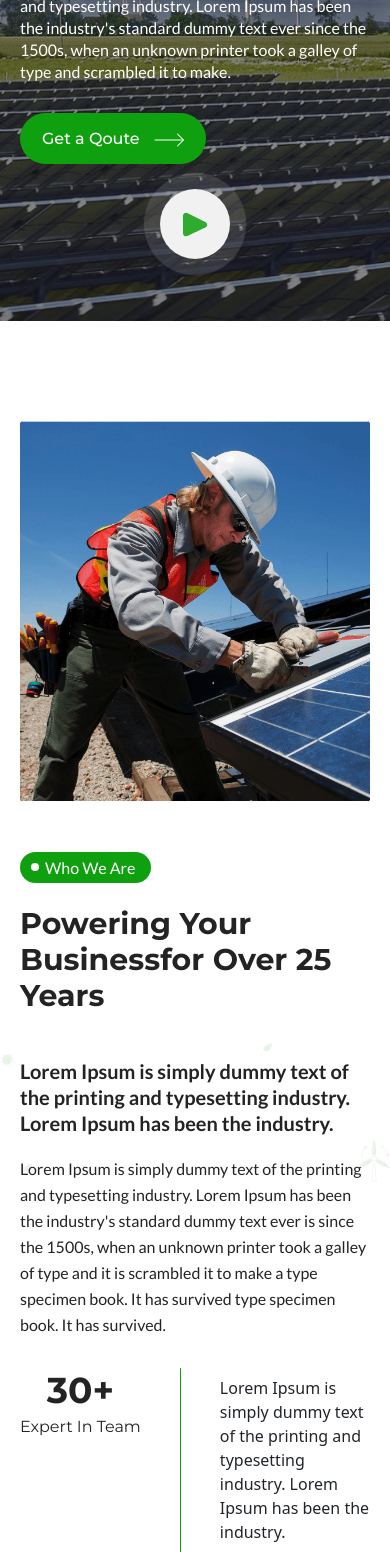
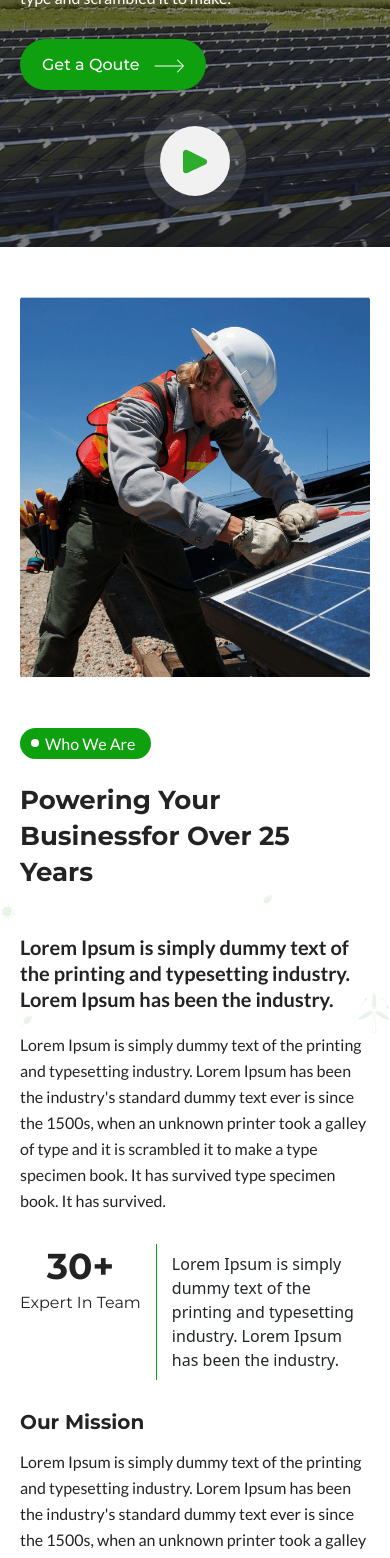
Before and after one commit to Rsuraj143/Troo-Solar, a React (Create React App) app: page / in a window 390 px wide. Shown: the part 420-1978 px from the top of the page. Built offline with nearby package versions, Linux system fonts and the light colour scheme.

Commit message:
blog components bugs clear

```diff
--- a/src/Components/AboutComponent/AboutComponent.css
+++ b/src/Components/AboutComponent/AboutComponent.css
@@ -121,4 +121,11 @@
   #troo-da-who-we-are-section .container {
     padding: 0 20px;
   }
+  .ex-dest {
+    margin-left: 15px;
+    padding-left: 15px;
+  }
+  #troo-da-who-we-are-section{
+    padding: 50px 0;
+  }
 }
--- a/src/Components/BlogComponent/BlogComponent.css
+++ b/src/Components/BlogComponent/BlogComponent.css
@@ -295,7 +295,6 @@ section#troo-da-service-deails-section
   .search-container form {
     position: relative;
     display: initial;
-    /* left: -15px; */
   }
   section#troo-da-news-section {
     padding-top: 50px;
--- a/src/Components/HeroComponent/HeroComponent.css
+++ b/src/Components/HeroComponent/HeroComponent.css
@@ -328,7 +328,7 @@ ul.breadcrumb li a:hover{
   button.videobtn {
     width: 70px;
     height: 70px;
-    margin: 34px auto 0 auto;
+    margin: 45px auto 0 auto;
   }
   .bg{  width: 70px; height: 70px;}
   .sub-page.tile span br { display: none;}
@@ -338,4 +338,8 @@ ul.breadcrumb li a:hover{
   #troo-da-hero-section .container{
     padding: 0px 20px;
   }
+  #troo-da-hero-section {
+    padding-top: 150px;
+    padding-bottom: 51px;
 }
+}
--- a/src/Components/ProjectComponent/ProjectComponent.css
+++ b/src/Components/ProjectComponent/ProjectComponent.css
@@ -386,4 +386,7 @@ img.hover-im {
   #troo-da-about-latest-projects-section .container{
     padding: 0 20px;
   }
+  #troo-da-projects-section{
+    padding: 50px 0;
+  }
 }
--- a/src/Components/ServiceComonent/ServiceComonent.css
+++ b/src/Components/ServiceComonent/ServiceComonent.css
@@ -139,4 +139,7 @@ section#troo-da-offer-section .read-cta {
   .services-list .troo-da-service-list-section .container{
     padding: 0 20px;
   }
+  #troo-da-offer-section{
+    padding: 50px 0;
+  }
 }
--- a/src/Components/WorkingProcess/WorkingProcess.css
+++ b/src/Components/WorkingProcess/WorkingProcess.css
@@ -157,9 +157,6 @@ section#troo-da-stages-section {
 }
 
 @media (max-width: 767px) {
-  section#troo-da-stages-section{
-    padding-bottom: 50px;
-  }
   .ins-tile:after {
     display: none;
   }
@@ -167,7 +164,7 @@ section#troo-da-stages-section {
     top: 39px;
   }
   .sub-txt h2 {
-    font-size: 30px;
+    font-size: 26px;
     line-height: 36px; /*new-css*/
     margin-bottom: 40px; /*new-css*/
   }
@@ -183,4 +180,7 @@ section#troo-da-stages-section {
   section#troo-da-stages-section .container{
     padding: 0 20px;
   }
+  section#troo-da-stages-section{
+    padding: 50px 0;
+  }
 }
```
